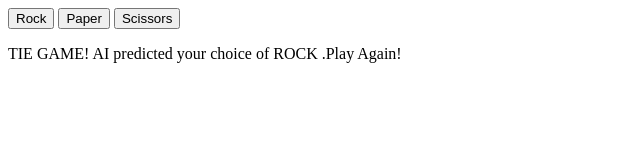
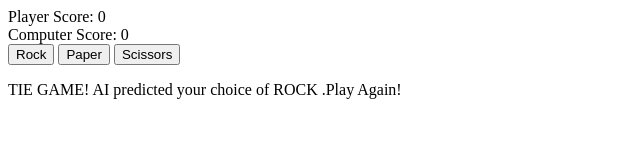
Before and after one commit to fubiknees/RockPaperScissors, a plain HTML site: page index.html in a window 1280 px wide. Both pictures are taken after a click on the button "Rock". Shown: the whole page, without its empty margins (0-640 px from the left). Drawn offline with Linux system fonts and the light colour scheme.

Commit message:
Running Scores work. All requisites met!

```diff
--- a/index.html
+++ b/index.html
@@ -8,6 +8,10 @@
 </head>
 
 <body>
+  <div class="runningScore">
+    <div class="player-score">Player Score: </div>
+    <div class="computer-score">Computer Score: </div>
+  </div>
   <div class="container">
     <button class= 'rock'> Rock </button>
     <button class="paper">Paper</button>
--- a/rps.js
+++ b/rps.js
@@ -5,7 +5,9 @@ let tieScore= 0;
 const rockButton = document.querySelector('.rock');
 const paperButton = document.querySelector('.paper');
 const scissorsButton = document.querySelector('.scissors');
-const resultDiv = document.querySelector('.result')
+const resultDiv = document.querySelector('.result');
+const currentPlayerScore = document.querySelector('.player-score');
+const currentComputerScore = document.querySelector('.computer-score');
 // function game ( ) {
 
 function getComputerChoice ( ) {
@@ -80,10 +82,16 @@ function whoWins (playerScore, computerScore) {
     }
 }
 
+function updateScore (currentPlayerScore, currentComputerScore) {
+    currentPlayerScore.innerText = `Player Score: ${playerScore}`
+    currentComputerScore.innerText = `Computer Score: ${computerScore}`
+}
+
 rockButton.addEventListener('click', () => {
     const computerSelection = getComputerChoice ( );
     const playerSelection = 'ROCK'
     playRound(playerSelection, computerSelection);
+    updateScore (currentPlayerScore, currentComputerScore);
     whoWins (playerScore, computerScore)
 })
 
@@ -91,6 +99,7 @@ paperButton.addEventListener('click', () => {
     const playerSelection = 'PAPER'
     const computerSelection = getComputerChoice ( );
     playRound(playerSelection, computerSelection);
+    updateScore (currentPlayerScore, currentComputerScore);
     whoWins (playerScore, computerScore)
 })
 
@@ -98,6 +107,7 @@ scissorsButton.addEventListener('click', () => {
     const playerSelection = 'SCISSORS'
     const computerSelection = getComputerChoice ( );
     playRound(playerSelection, computerSelection);
+    updateScore (currentPlayerScore, currentComputerScore);
     whoWins (playerScore, computerScore)
 })
 
@@ -116,4 +126,4 @@ scissorsButton.addEventListener('click', () => {
 
 
 
-alert( "Final Scores – Player: " + playerScore + " " + "AI: " + computerScore + " " + "Tie: " + tieScore + " ");
+// alert( "Final Scores – Player: " + playerScore + " " + "AI: " + computerScore + " " + "Tie: " + tieScore + " ");
```
